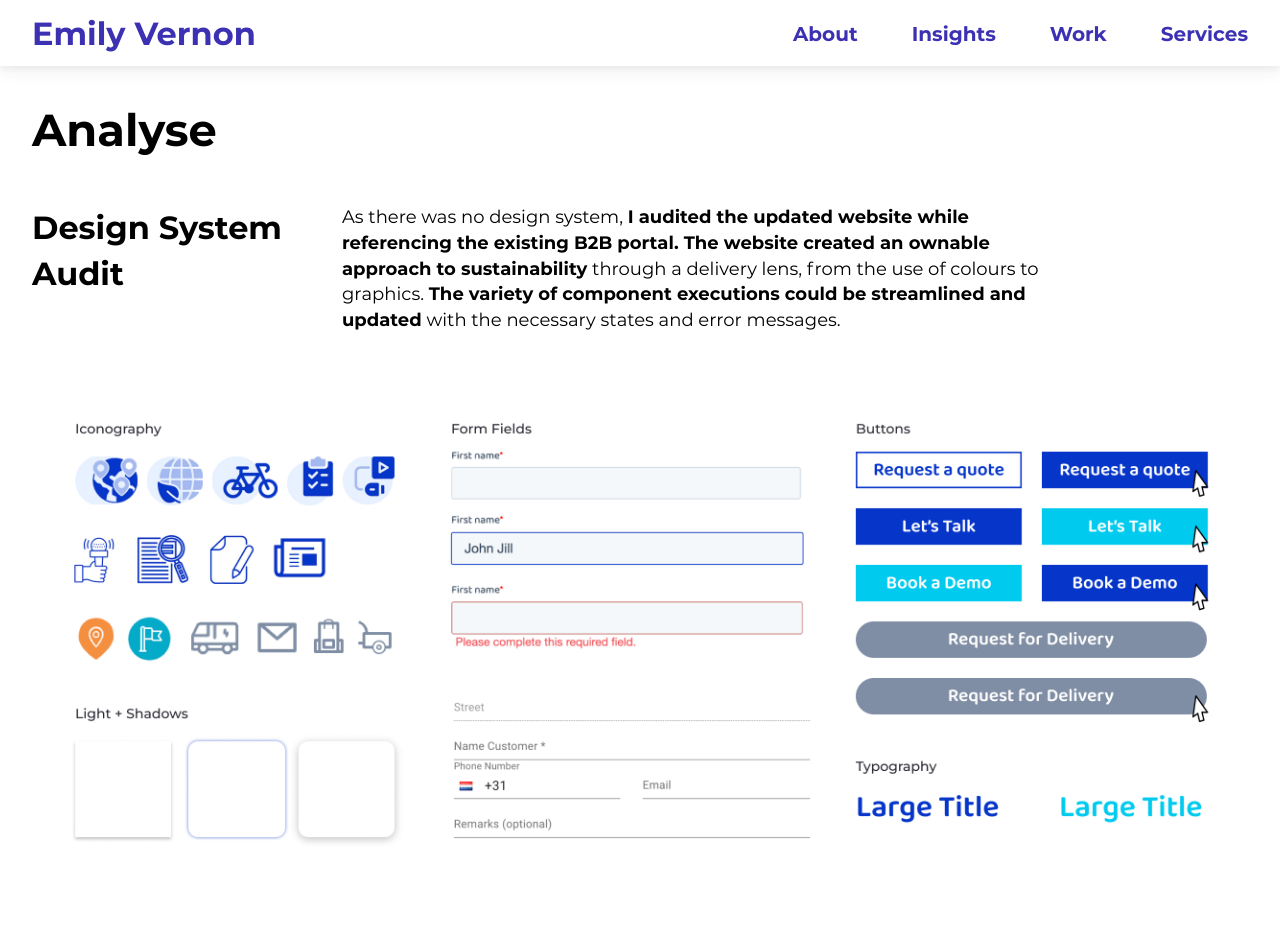
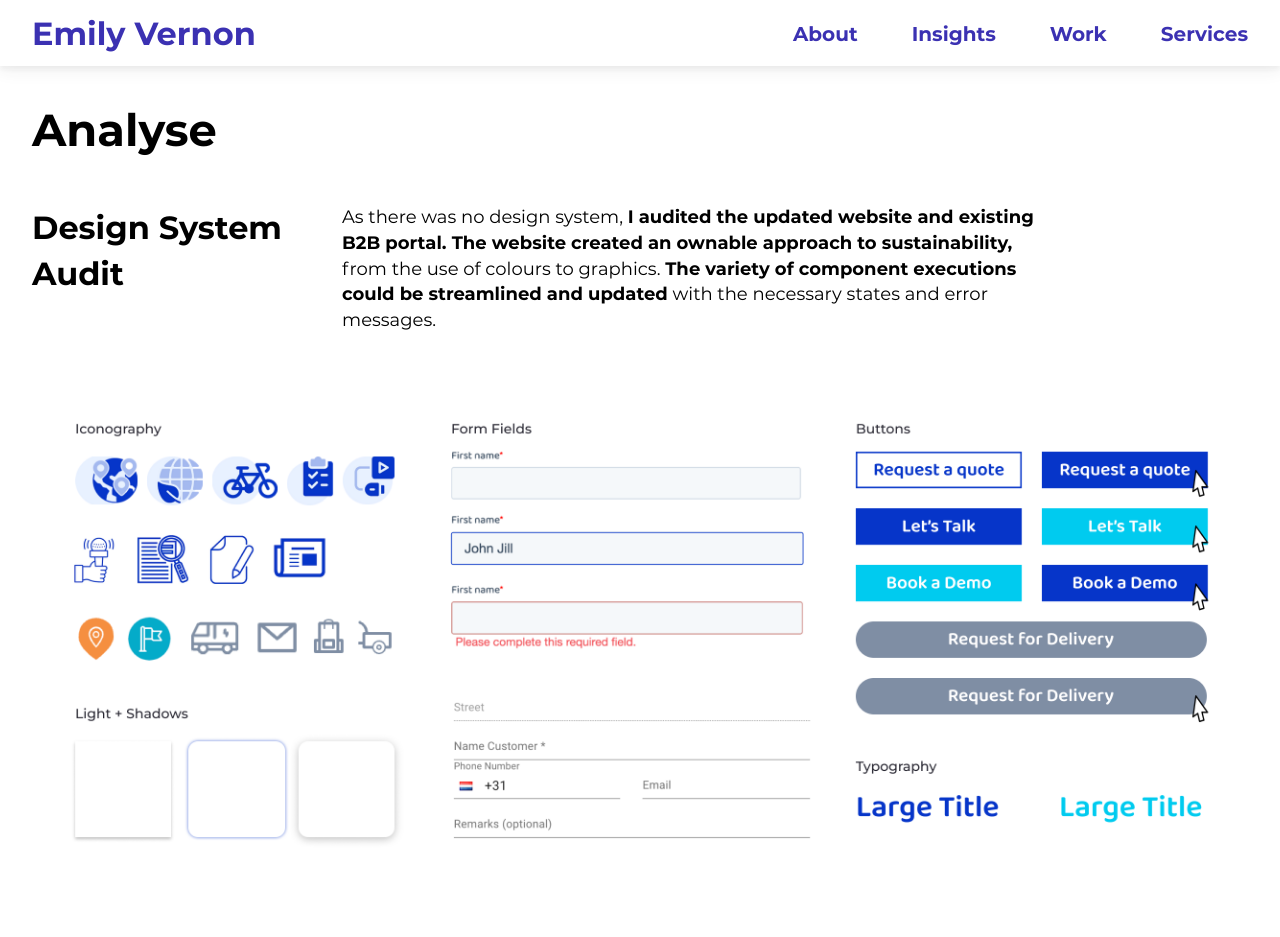
Before and after one commit to emilygv/emilyvernon.com, a Jekyll site: the page built from _casestudies/bringly.md, in a window 1280 px wide and 1400 px high, scrolled down 1814 px. Shown: the top 937 px of the window. Built offline with Jekyll 4.4.1, drawn with Linux system fonts in a browser that asks for light colours; some of the changed text lies outside the part shown.

Commit message:
Update bringly.md

```diff
--- a/_casestudies/bringly.md
+++ b/_casestudies/bringly.md
@@ -15,13 +15,13 @@
 
 {% include case_h3_block.html
 title="Design System Audit"
-content="As there was no design system, **I audited the updated website while referencing the existing B2B portal. The website created an ownable approach to sustainability** through a delivery lens, from the use of colours to graphics. **The variety of component executions could be streamlined and updated** with the necessary states and error messages." %}
+content="As there was no design system, **I audited the updated website and existing B2B portal. The website created an ownable approach to sustainability,** from the use of colours to graphics. **The variety of component executions could be streamlined and updated** with the necessary states and error messages." %}
 
 ![](/assets/images/casestudies/bringly/bringly_design_audit.png)
 
 {% include case_h3_block.html
 title="Competitor Analysis"
-content="**I looked at both B2B and B2C platforms, as B2B users are still your B2C users. This was important for creating new deliveries, as consumers are familiar with postal or e-commerce flows.** Best-in-class examples of the former, as well as B2B package or food deliveries were referenced for how information was inputted and verified, as well as for map usage." %}
+content="**I looked at both B2B and B2C platforms, as B2B users are still your B2C users. This was important for creating new deliveries, as users are familiar with postal or e-commerce flows.** Best-in-class examples of the former, as well as B2B package or food deliveries were referenced for how information was inputted, as well as for map usage." %}
 
 ![](/assets/images/casestudies/bringly/bringly_competitor_analysis.jpg)
 
@@ -29,7 +29,7 @@
 
 {% include case_h3_block.html
 title="Two Options"
-content="The existing version had the strength of being a no-scroll, one pager, making it easy for the user to input and check data. For this reason, I suggested showing **two versions: one page with a scroll and the other a step-by-step with no scroll. The one page scroll was chosen for its simplicity, while ensuring data input could be tracked, much like an e-commerce checkout page.**" %}
+content="The existing version had the strength of being a no-scroll, one pager. However, many e-commerce delivery pages have a vertical scroll. For this reason, I suggested showing **two versions: one page with a scroll and the other a step-by-step with no scroll. The one page scroll was chosen for its simplicity, while ensuring data input could be tracked, much like an e-commerce checkout page.**" %}
 
 ![](/assets/images/casestudies/bringly/bringly_two_options.jpg)
 
```
